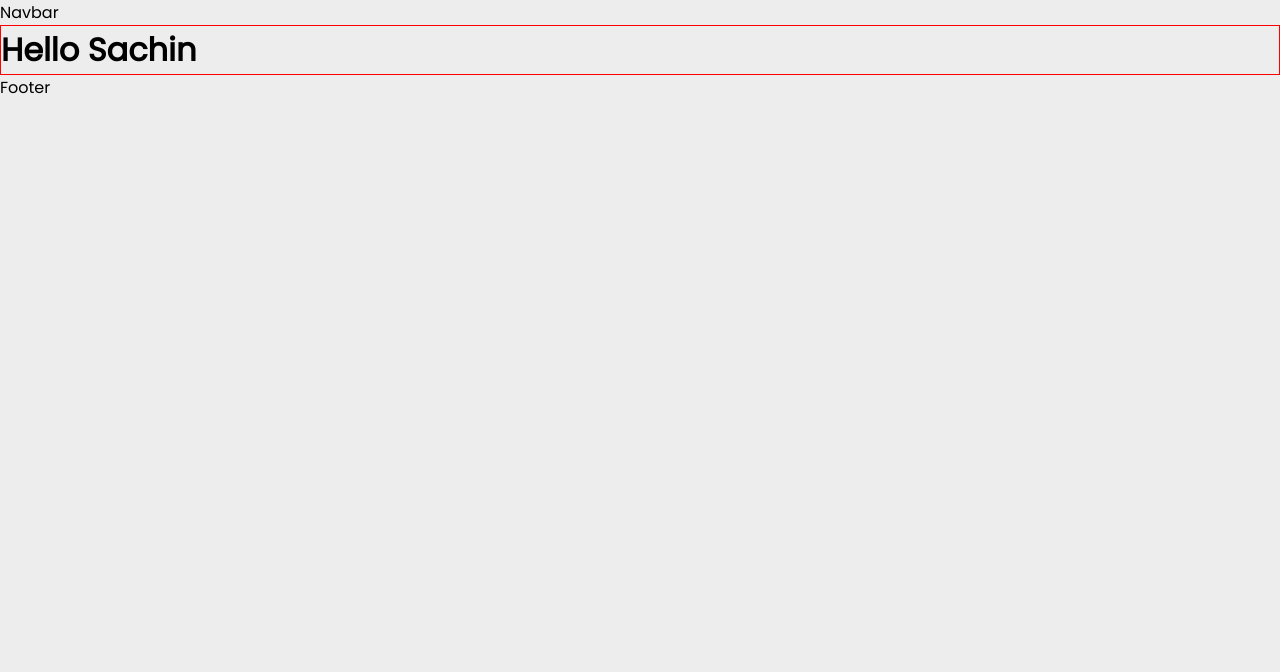
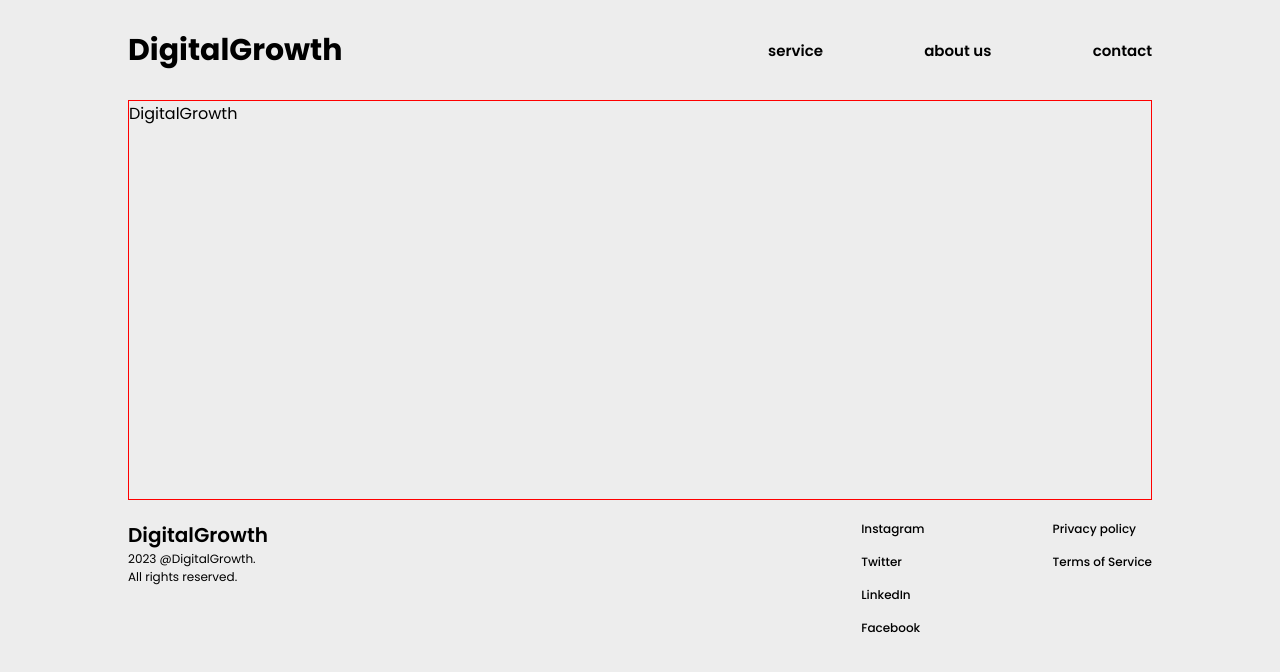
Before and after one commit to SinniS1/Digital-Growth, a Next.js app: page / in a window 1280 px wide. Shown: the top 672 px of the page. Built offline with nearby package versions, Linux system fonts and the light colour scheme.

Commit message:
layout done

```diff
--- a/src/app/(layouts)/Footer.tsx
+++ b/src/app/(layouts)/Footer.tsx
@@ -1,7 +1,58 @@
 import React from 'react'
+import styles from './layout.module.css'
+import Link from 'next/link'
+const Footer = () => {
+  return (
+    <footer className={styles.footer}>
+      <div className={styles.footer_container}>
+        <span className={styles.footer_logo}>
+          <Link className='link' href={'/'}>
+            DigitalGrowth
+          </Link>
+        </span>
+        <p className={styles.footer_rights}>2023 @DigitalGrowth. All rights reserved.</p>
+      </div>
 
-const Footer = () => {
-  return <div>Footer</div>
+      {/* Social media links */}
+      <div className={styles.link_container}>
+        <div className={styles.footer_links}>
+          <span>
+            <Link className='link' href={'/'}>
+              Instagram
+            </Link>
+          </span>
+          <span>
+            <Link className='link' href={'/'}>
+              Twitter
+            </Link>
+          </span>
+          <span>
+            <Link className='link' href={'/'}>
+              LinkedIn
+            </Link>
+          </span>
+          <span>
+            <Link className='link' href={'/'}>
+              Facebook
+            </Link>
+          </span>
+        </div>
+
+        <div className={styles.footer_links}>
+          <span>
+            <Link className='link' href={'/'}>
+              Privacy policy
+            </Link>
+          </span>
+          <span>
+            <Link className='link' href={'/'}>
+              Terms of Service
+            </Link>
+          </span>
+        </div>
+      </div>
+    </footer>
+  )
 }
 
 export default Footer
--- a/src/app/(layouts)/Navbar.tsx
+++ b/src/app/(layouts)/Navbar.tsx
@@ -1,7 +1,34 @@
 import React from 'react'
+import styles from './layout.module.css'
+import Link from 'next/link'
 
 const Navbar = () => {
-  return <div>Navbar</div>
+  return (
+    <nav className={styles.navbar}>
+      <span className={styles.logo}>
+        <Link className='link' href={'/'}>
+          DigitalGrowth
+        </Link>
+      </span>
+      <div className={styles.pages__links}>
+        <span>
+          <Link className='link' href={'/service'}>
+            service
+          </Link>
+        </span>
+        <span>
+          <Link className='link' href={'/about'}>
+            about us
+          </Link>
+        </span>
+        <span>
+          <Link className='link' href={'/contact'}>
+            contact
+          </Link>
+        </span>
+      </div>
+    </nav>
+  )
 }
 
 export default Navbar
--- /dev/null
+++ b/src/app/(layouts)/layout.module.css
@@ -0,0 +1,104 @@
+/* Navbar */
+.navbar {
+    /* border: 1px solid blue; */
+    background-color: transparent;
+    margin-bottom: 0;
+    min-height: 100px;
+    width: 100%;
+    display: flex;
+    flex-direction: row;
+    align-items: center;
+    justify-content: space-between;
+}
+
+.logo {
+    font-size: 30px;
+    font-weight: 700;
+}
+
+.pages__links {
+    display: flex;
+    justify-content: space-between;
+    width: 30vw;
+    font-size: 15px;
+    font-weight: 600;
+}
+
+@media screen and (max-width: 768px) {
+    .navbar {
+        /* flex-direction: column; */
+        /* justify-content: space-around; */
+    }
+
+    .logo {
+        font-size: 20px;
+        font-weight: 600;
+    }
+
+    .pages__links {
+        font-size: 12px;
+        font-weight: 500;
+        width: 38vw;
+    }
+}
+
+@media screen and (max-width: 425px) {
+    .navbar {
+        flex-direction: column;
+        justify-content: space-around;
+    }
+
+    .pages__links {
+        width: 55vw;
+    }
+}
+
+/* ------------------------------------------------------------------------------------------------------ */
+
+/* Footer */
+.footer {
+    /* border: 1px solid blue; */
+    background-color: transparent;
+    min-height: 250px;
+    width: 100%;
+    display: flex;
+    flex-direction: row;
+    justify-content: space-between;
+    padding-top: 20px;
+}
+
+.footer_container {
+    /* border: 1px solid red; */
+    width: 140px;
+    display: flex;
+    flex-direction: column;
+    font-size: 12px;
+}
+
+.footer_logo {
+    font-size: 20px;
+    font-weight: 600;
+}
+
+.link_container {
+    /* border: 1px solid blue; */
+    display: flex;
+    gap: 10vw;
+    margin-left: 20px;
+
+}
+
+.footer_links {
+    display: flex;
+    flex-direction: column;
+    font-size: 12px;
+    font-weight: 500;
+    gap: 15px;
+}
+
+@media screen and (max-width: 425px) {
+    .link_container {
+        flex-direction: column;
+        gap: 15px;
+    }
+}
--- a/src/app/globals.css
+++ b/src/app/globals.css
@@ -10,22 +10,14 @@
 
 body {
   background-color: var(--bg-color);
+  margin: 0 10vw;
+  position: relative;
+
+  /* dev properties should be removed at the end */
+  height: 50vh;
 }
 
-.bred {
-  border: 1px solid red;
+.link {
+  text-decoration: none;
+  color: inherit;
 }
-
-.bgreen {
-  border: 1px solid green;
-  ;
-}
-
-.bblue {
-  border: 1px solid blue;
-  ;
-}
-
-.bpurple {
-  border: 1px solid purple;
-}
--- a/src/app/layout.tsx
+++ b/src/app/layout.tsx
@@ -3,7 +3,7 @@ import Navbar from './(layouts)/Navbar'
 import './globals.css'
 import { Poppins } from 'next/font/google'
 
-const inter = Poppins({ subsets: ['latin'], weight: '400' })
+const inter = Poppins({ subsets: ['latin'], weight: ['400', '500', '600', '700'] })
 
 export const metadata = {
   title: 'DigitalGrowth',
--- a/src/app/page.module.css
+++ b/src/app/page.module.css
@@ -1,2 +1,5 @@
 /* Home Page Styles */
-.main {}
+.main {
+    border: 1px solid red;
+    height: 50vh;
+}
--- a/src/app/page.tsx
+++ b/src/app/page.tsx
@@ -2,8 +2,8 @@ import styles from './page.module.css'
 
 export default function Home() {
   return (
-    <main className={`${styles.main} bred`}>
-      <h1>Hello Sachin</h1>
+    <main className={styles.main}>
+      <span>DigitalGrowth</span>
     </main>
   )
 }
```
